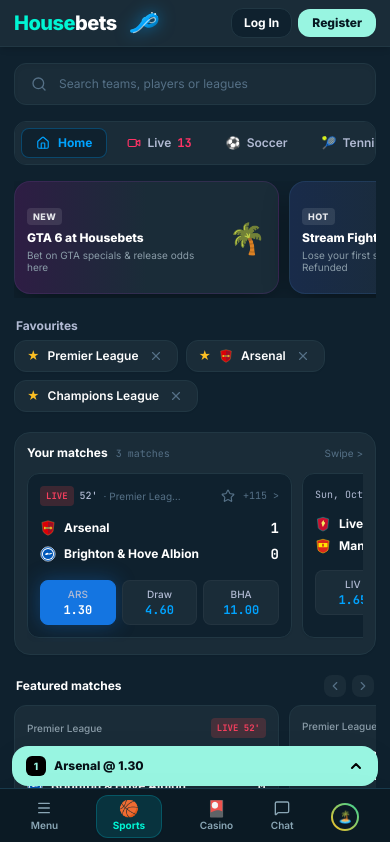
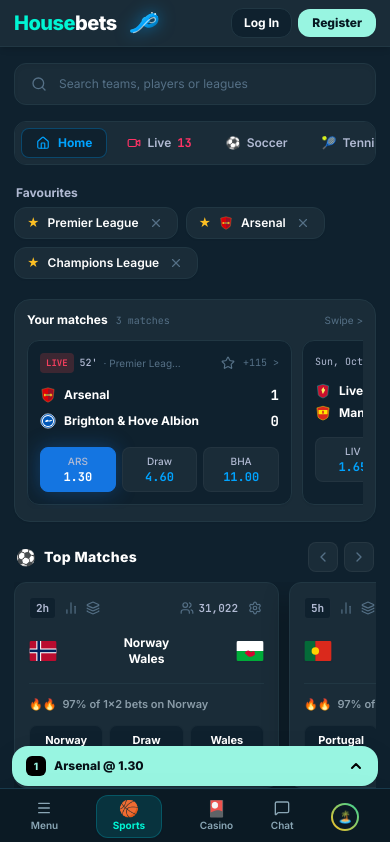
Before and after one commit to umeshvmanolkar/housebets-sportsbook, a React (Vite) app: page / in a window 390 px wide. Shown: the top 842 px of the page. Built offline with nearby package versions, Linux system fonts and the light colour scheme; the HTML template or start-up script is replaced by a standard one.

Commit message:
Revert SportsHome to clean design: remove top promo banner cards, restore clean desktop and aligned mobile layouts

```diff
--- a/src/pages/SportsHome.jsx
+++ b/src/pages/SportsHome.jsx
@@ -14,7 +14,7 @@ import {
   Settings
 } from 'lucide-react';
 import { useSportsbook } from '../context/SportsbookContext';
-import { MATCHES_DATA, PROMO_CARDS } from '../data/mockData';
+import { MATCHES_DATA } from '../data/mockData';
 import { TeamCrest } from '../components/Logos';
 
 export const SportsHome = () => {
@@ -142,42 +142,7 @@ export const SportsHome = () => {
         )}
       </div>
 
-      {/* 3. Promo Banners (1:1 Matching Image 1: GTA 6, Stream Fighters 5, Zero-Margin Champions League) */}
-      <div className={
-        isMobile
-          ? "flex gap-2.5 overflow-x-auto pb-1 scrollbar-none snap-x snap-mandatory"
-          : "grid grid-cols-1 md:grid-cols-3 gap-3"
-      }>
-        {PROMO_CARDS.map((promo) => (
-          <div
-            key={promo.id}
-            onClick={() => {
-              playClick();
-              setCurrentPage('football');
-            }}
-            className={`${
-              isMobile ? "w-[265px] flex-shrink-0 snap-start" : "w-auto"
-            } p-3 sm:p-3.5 rounded-2xl bg-gradient-to-r ${promo.bgGradient} border ${promo.border} relative overflow-hidden shadow-card-elevated flex items-center justify-between group cursor-pointer hover:border-white/20 transition-all`}
-          >
-            <div className="space-y-1 z-10 pr-2">
-              <span className="inline-block px-1.5 py-0.5 rounded bg-white/10 text-[9px] font-black uppercase tracking-wider text-gray-200">
-                {promo.badge}
-              </span>
-              <h3 className="text-xs sm:text-sm font-black text-white group-hover:text-[#00A3FF] transition-colors leading-tight">
-                {promo.title}
-              </h3>
-              <p className="text-[10px] sm:text-[11px] text-[#8a9ca8] leading-tight">
-                {promo.subtitle}
-              </p>
-            </div>
-            <div className="text-3xl select-none z-10 flex-shrink-0 pl-1">
-              {promo.icon}
-            </div>
-          </div>
-        ))}
-      </div>
-
-      {/* 4. Favourites Section (Matching Image 4 & Image 5) */}
+      {/* 3. Favourites Section */}
       <div className="space-y-1.5 pt-1">
         <span className="text-xs font-bold text-[#b1bad3] block px-0.5">Favourites</span>
         <div className="flex flex-wrap items-center gap-2">
@@ -444,109 +409,7 @@ export const SportsHome = () => {
         )}
       </div>
 
-      {/* 5. Mobile Only: Featured Matches Section (Strictly matching Image 5) */}
-      {isMobile && (
-        <div className="space-y-2 pt-1">
-          <div className="flex items-center justify-between px-0.5">
-            <h2 className="text-xs font-bold text-white">Featured matches</h2>
-            <div className="flex items-center gap-1.5 text-[#557086]">
-              <button className="p-1 rounded-lg bg-[#1a2c38] text-[#557086] hover:text-white transition-colors">
-                <ChevronLeft className="w-3.5 h-3.5" />
-              </button>
-              <button className="p-1 rounded-lg bg-[#1a2c38] text-[#557086] hover:text-white transition-colors">
-                <ChevronRight className="w-3.5 h-3.5" />
-              </button>
-            </div>
-          </div>
-
-          <div className="flex gap-2.5 overflow-x-auto pb-1 scrollbar-none snap-x snap-mandatory">
-            {yourMatches.map((m) => (
-              <div
-                key={`featured-${m.id}`}
-                className="w-[265px] flex-shrink-0 snap-start bg-[#1a2c38] border border-[#213743] rounded-xl p-3 space-y-2.5 shadow-sm"
-              >
-                {/* Top Meta: League on left, Live badge on right */}
-                <div className="flex items-center justify-between text-xs">
-                  <span className="text-[10px] text-[#8a9ca8] font-medium truncate max-w-[140px]">
-                    {m.league}
-                  </span>
-                  {m.isLive ? (
-                    <span className="px-1.5 py-0.5 rounded bg-red-500/20 text-[#f43f5e] font-mono font-bold text-[9px]">
-                      LIVE {m.minute}
-                    </span>
-                  ) : (
-                    <span className="text-[10px] text-[#b1bad3] font-mono">
-                      {m.date.split('|')[1] || m.date}
-                    </span>
-                  )}
-                </div>
-
-                {/* Teams & Scores */}
-                <div
-                  onClick={() => { playClick(); setSelectedMatchId(m.id); setCurrentPage('match'); }}
-                  className="space-y-1.5 cursor-pointer py-0.5"
-                >
-                  <div className="flex items-center justify-between text-xs font-bold text-white">
-                    <div className="flex items-center gap-2">
-                      <TeamCrest teamName={m.homeTeam.name} className="w-4 h-4 flex-shrink-0" />
-                      <span className="truncate">{m.homeTeam.name}</span>
-                    </div>
-                    {m.isLive && <span className="font-mono text-sm font-black">{m.homeTeam.score}</span>}
-                  </div>
-
-                  <div className="flex items-center justify-between text-xs font-bold text-white">
-                    <div className="flex items-center gap-2">
-                      <TeamCrest teamName={m.awayTeam.name} className="w-4 h-4 flex-shrink-0" />
-                      <span className="truncate">{m.awayTeam.name}</span>
-                    </div>
-                    {m.isLive && <span className="font-mono text-sm font-black">{m.awayTeam.score}</span>}
-                  </div>
-                </div>
-
-                {/* 3 Odds Buttons */}
-                <div className="grid grid-cols-3 gap-1.5 pt-1">
-                  {[
-                    { label: m.homeTeam.shortName || m.homeTeam.name.split(' ')[0], opt: m.matchResult.home },
-                    { label: 'Draw', opt: m.matchResult.draw },
-                    { label: m.awayTeam.shortName || m.awayTeam.name.split(' ')[0], opt: m.matchResult.away }
-                  ].map(({ label, opt }) => {
-                    const isSelected = singlesInSlip.some(s => s.id === opt.id);
-                    return (
-                      <button
-                        key={opt.id}
-                        onClick={() => toggleSelection({
-                          id: opt.id,
-                          matchId: m.id,
-                          matchTitle: `${m.homeTeam.name} v ${m.awayTeam.name}`,
-                          scoreMinute: m.isLive ? `${m.homeTeam.score}-${m.awayTeam.score} ${m.minute}` : m.date,
-                          marketName: 'Match result',
-                          selectionName: opt.label,
-                          odd: opt.odd,
-                          isSuspended: m.isSuspended
-                        })}
-                        className={`py-1.5 px-1 rounded-lg text-center flex flex-col items-center justify-center min-h-[44px] transition-all border ${
-                          isSelected
-                            ? 'bg-[#1475e1] border-[#1475e1] text-white font-extrabold shadow-glow-blue'
-                            : 'bg-[#0f212e] hover:bg-[#213743] text-white border-white/[0.04]'
-                        }`}
-                      >
-                        <span className="text-[10px] text-[#b1bad3] truncate max-w-full font-medium">
-                          {label}
-                        </span>
-                        <span className={`font-mono text-xs font-bold ${isSelected ? 'text-white' : 'text-[#00A3FF]'}`}>
-                          {opt.odd.toFixed(2)}
-                        </span>
-                      </button>
-                    );
-                  })}
-                </div>
-              </div>
-            ))}
-          </div>
-        </div>
-      )}
-
-      {/* 6. Top Matches (Stake-Style Reference Cards: Swipe on Mobile, 3-Column on Desktop) */}
+      {/* 5. Top Matches (Stake-Style Reference Cards: Swipe on Mobile, 3-Column on Desktop) */}
       <div className="space-y-2.5 pt-1">
         <div className="flex items-center justify-between px-0.5">
           <div className="flex items-center gap-2">
```
Also changed, not shown: 5 other files (tests, documents, lock files or other folders).
